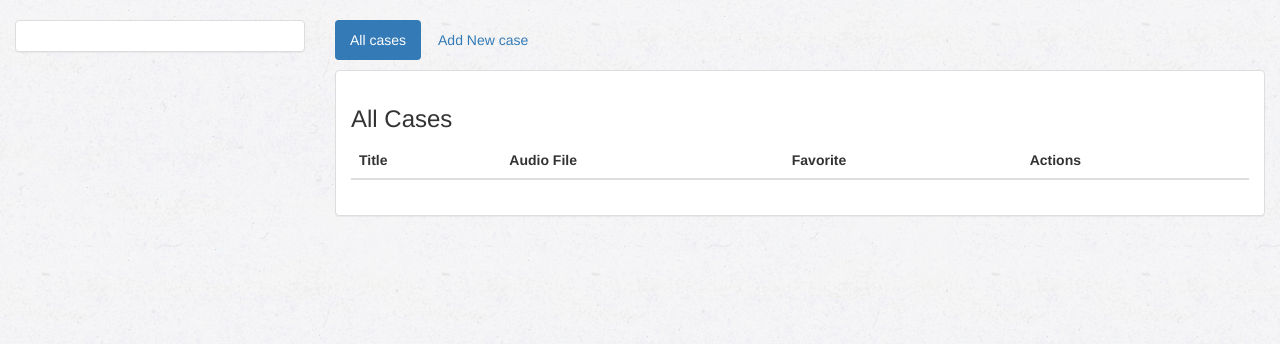
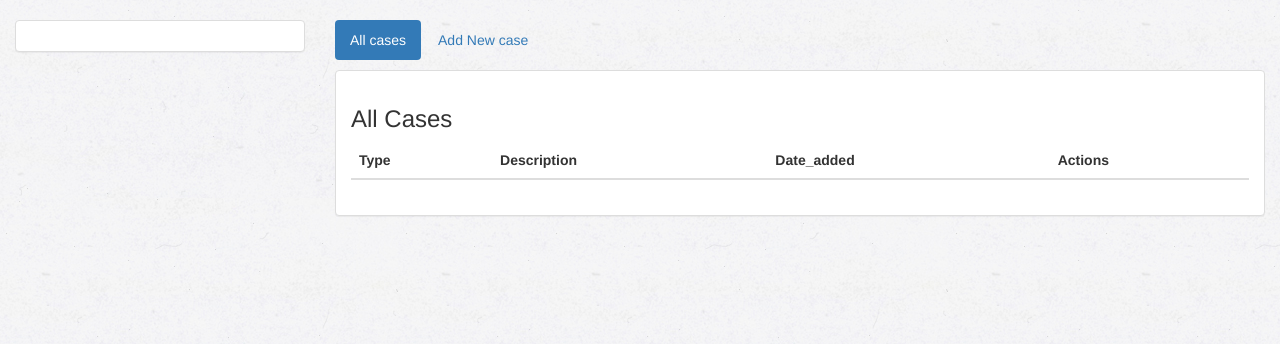
Before and after one commit to rwaidaAlmehanni/salalem-dent, a Django app: page /cases/my_cases/ in a window 1280 px wide. Shown: the part 52-396 px from the top of the page. Run offline with Django 3.2, Linux system fonts and the light colour scheme; a user stored in the database is signed in; data that the repository does not hold is empty; some libraries are stand-ins or nearby versions.

Commit message:
modefiy my_cases with delete cases

```diff
--- a/cases/templates/cases/detail.html
+++ b/cases/templates/cases/detail.html
@@ -26,6 +26,7 @@
 
             <ul class="nav nav-pills" style="margin-bottom: 10px;">
                 <li role="presentation" class="active"><a href="{% url 'cases:detail' %}">All cases</a></li>
+                <li role="presentation" class="active"><a href="{% url 'cases:my_cases' %}">My cases</a></li>
                 <li role="presentation"><a href="{% url 'cases:addCases' %}">Add New case</a></li>
             </ul>
 
--- a/cases/templates/cases/my_cases.html
+++ b/cases/templates/cases/my_cases.html
@@ -41,9 +41,9 @@
                     <table class="table">
                         <thead>
                         <tr>
-                            <th>Title</th>
-                            <th>Audio File</th>
-                            <th>Favorite</th>
+                            <th>Type</th>
+                            <th>Description</th>
+                            <th>Date_added</th>
                             <th>Actions</th>
                         </tr>
                         </thead>
@@ -51,16 +51,11 @@
                         {% for case in cases %}
                             <tr>
                                 <td>{{ case.case_typ }}</td>
-                                <td>
-                                    <a target="_blank" href="">
-                                        <button type="button" class="btn btn-success btn-xs">
-                                            <span class="glyphicon glyphicon-play"></span>&nbsp; Play
-                                        </button>
-                                    </a>
-                                </td>
-                                <td>
-                                    <a href="" class="btn-favorite"><span class="glyphicon glyphicon-star "></span></a>
-                                </td>
+
+                                <td>{{ case.description }}</td>
+
+                                <td>{{ case.date_added }}</td>
+
                                 <td>
                                     <form action="{% url 'cases:delete_cases' case.id  %}" method="post" style="display: inline;">
                                         {% csrf_token %}
--- a/cases/views.py
+++ b/cases/views.py
@@ -97,7 +97,7 @@ def delete_cases(request, cases_id):
     case = Cases.objects.get(pk=cases_id)
     case.delete()
     cases = Cases.objects.all()
-    return render(request, 'cases/detail.html', {'cases': cases})
+    return render(request, 'cases/my_cases.html', {'cases': cases})
 
 
 def my_cases(request):
```
Also changed, not shown: db.sqlite3, 1 other file.
